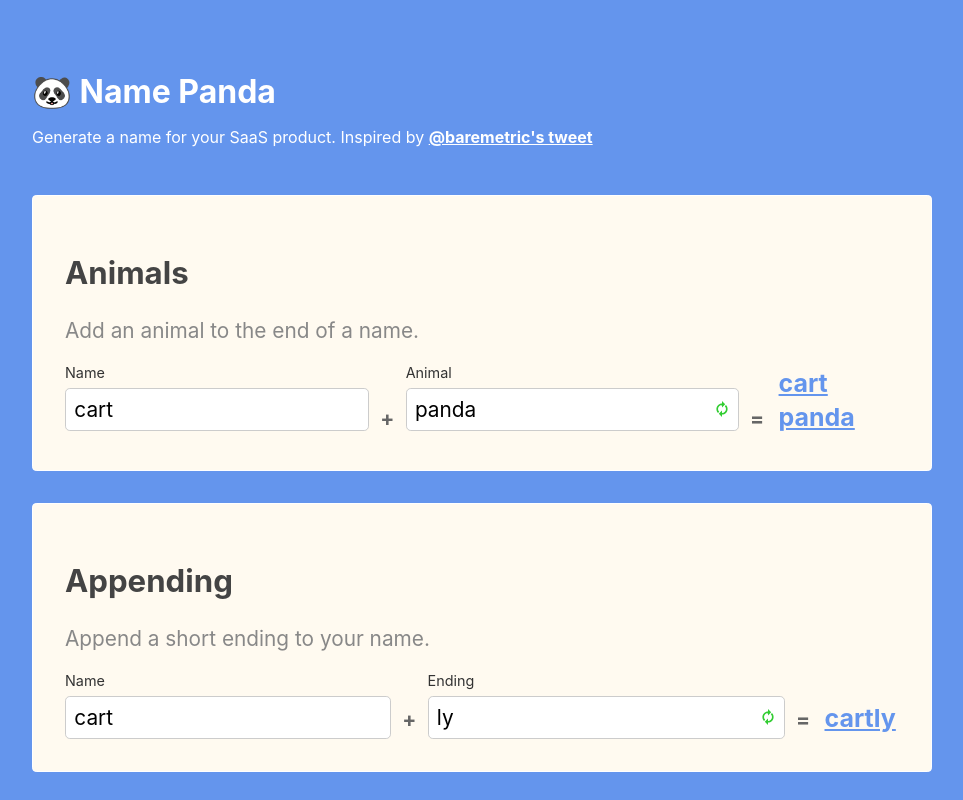
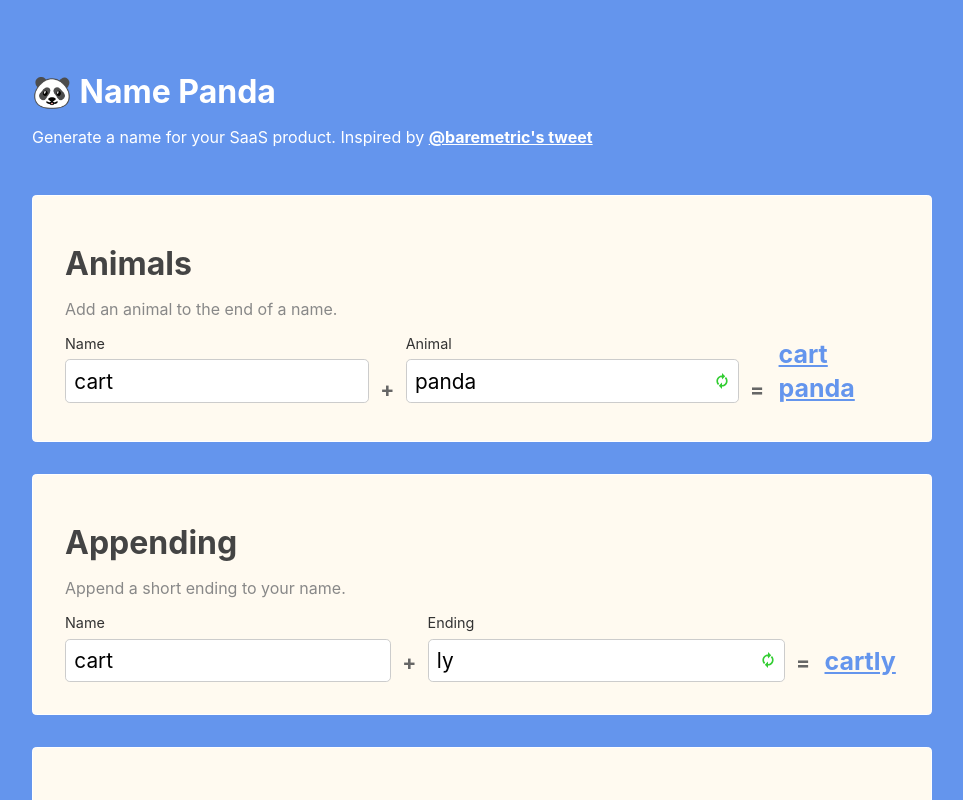
Before and after one commit to joshnuss/name-panda, a Svelte app: page / in a window 1280 px wide. Shown: the top 800 px of the page, without its empty margins (158-1121 px from the left). Built offline with nearby package versions, Linux system fonts and the light colour scheme.

Commit message:
More responsiveness

```diff
--- a/src/Equation.svelte
+++ b/src/Equation.svelte
@@ -11,6 +11,7 @@
 <div class="card">
   <h2>{title}</h2>
   <p>{summary}</p>
+
   <div class="container">
 
     <div class="field">
@@ -72,7 +73,7 @@
 <style>
   .card {
     background: floralwhite;
-    padding: 2rem;
+    padding: 1rem;
     margin-bottom: 2rem;
     border-radius: 0.2em;
     border: solid 1px white;
@@ -80,7 +81,9 @@
   }
 
   .card p {
+    font-size: 0.9rem;
     color: #888;
+    margin: 0.5em 0 1em 0;
   }
 
   .container {
@@ -104,12 +107,14 @@
 
   .output a {
     color: cornflowerblue;
-    font-size: 1.2em;
+    font-size: 1em;
     text-decoration: underline;
   }
 
   h2 {
+    font-size: 1.5rem;
     color: #444;
+    margin: 0.5em 0;
   }
 
   .field label {
@@ -122,6 +127,7 @@
     display: flex;
     border-radius: 0.3rem;
     background: #fff;
+    font-size: 0.9rem;
   }
 
   .input-wrapper input {
@@ -151,4 +157,28 @@
   svg path {
     fill: currentColor
   }
+
+  @media only screen and (min-width: 768px) {
+    .card {
+      padding: 2rem;
+    }
+
+    h2 {
+      margin: 0.5em 0 0.5em 0;
+      font-size: 2rem;
+    }
+
+    .card p {
+      font-size: 1rem;
+      margin: 0 0 1em 0;
+    }
+
+    .input-wrapper {
+      font-size: 1.3rem;
+    }
+
+    .output a {
+      font-size: 1.2em;
+    }
+  }
 </style>
```
Lines whose indentation alone changed are shown as unchanged.
